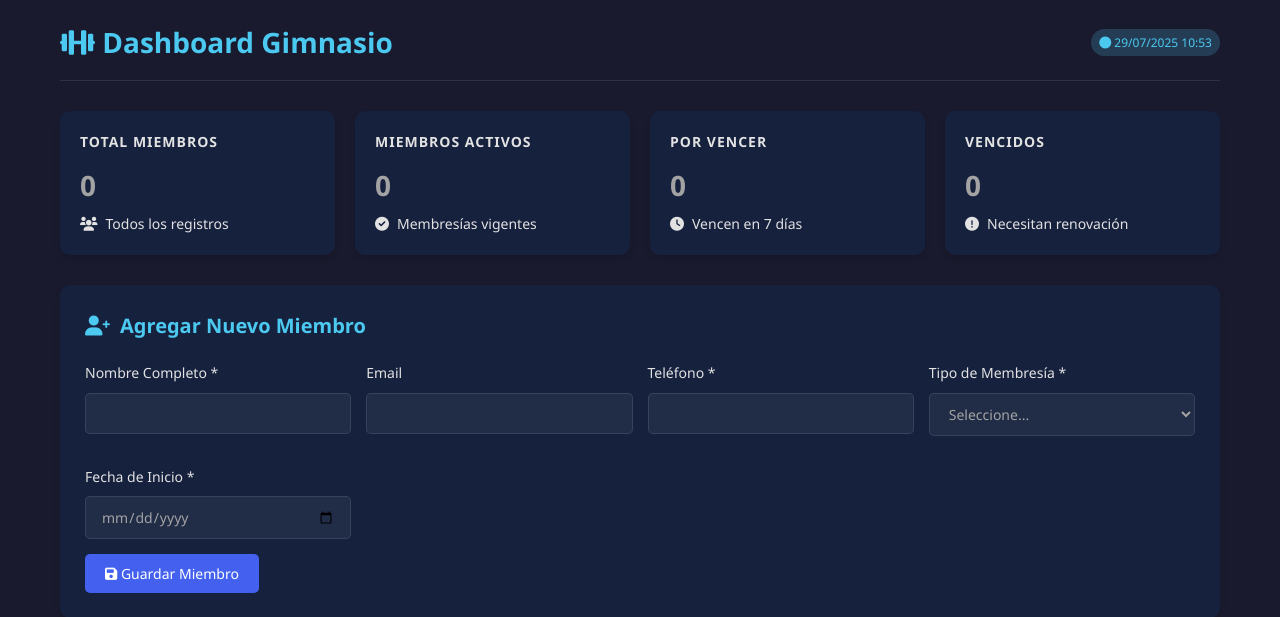
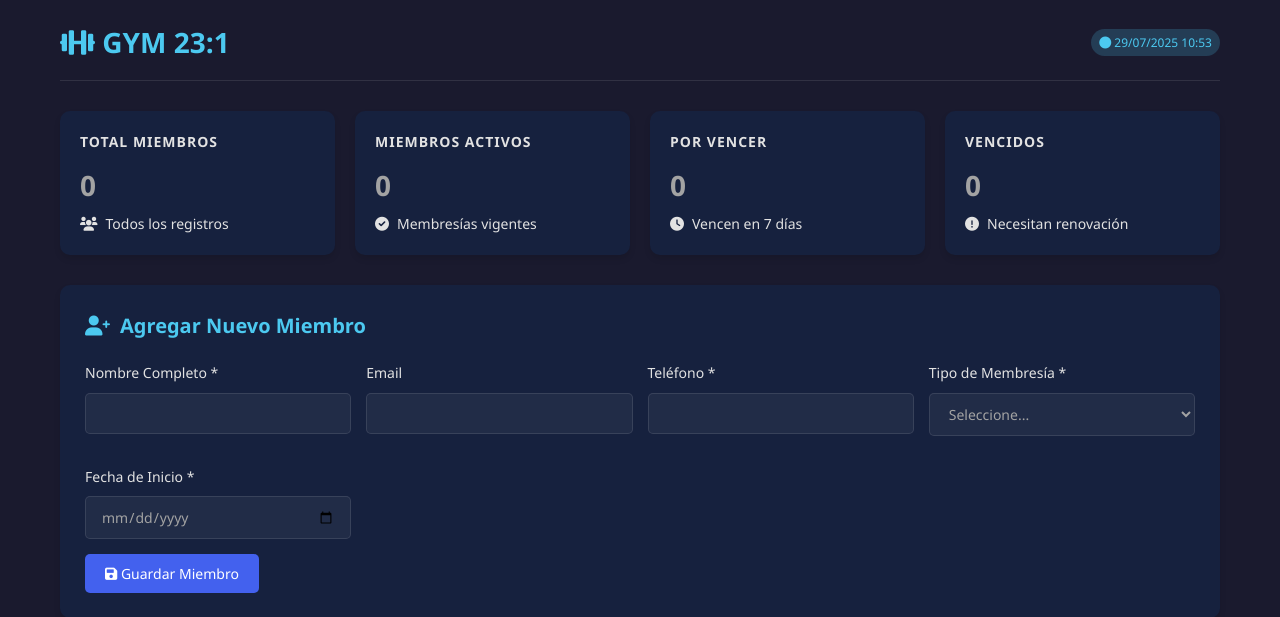
Before and after one commit to Llimon90/ontrol-membresias-gym, a PHP site: page /index.php in a window 1280 px wide. Shown: the top 617 px of the page. Run offline with PHP 8.4, Linux system fonts and the light colour scheme; data that the repository does not hold is empty.

Commit message:
reestructura de proyecto

```diff
--- a/index.php
+++ b/index.php
@@ -72,7 +72,7 @@ $members = $pdo->query("SELECT m.*, ms.name AS membership_name
 <head>
   <meta charset="UTF-8">
   <meta name="viewport" content="width=device-width, initial-scale=1.0">
-  <title>Dashboard Gimnasio | Gestión de Miembros</title>
+  <title>Dashboard Administrador | Gestión de Miembros</title>
   <link rel="stylesheet" href="https://cdnjs.cloudflare.com/ajax/libs/font-awesome/6.0.0/css/all.min.css">
   <style>
     :root {
@@ -361,7 +361,7 @@ $members = $pdo->query("SELECT m.*, ms.name AS membership_name
 <body>
   <div class="container">
     <div class="header">
-      <h1><i class="fas fa-dumbbell"></i> Dashboard Gimnasio</h1>
+      <h1><i class="fas fa-dumbbell"></i> GYM 23:1</h1>
       <div>
         <span class="status-badge status-active">
           <i class="fas fa-circle"></i> <?= date('d/m/Y H:i') ?>
```
